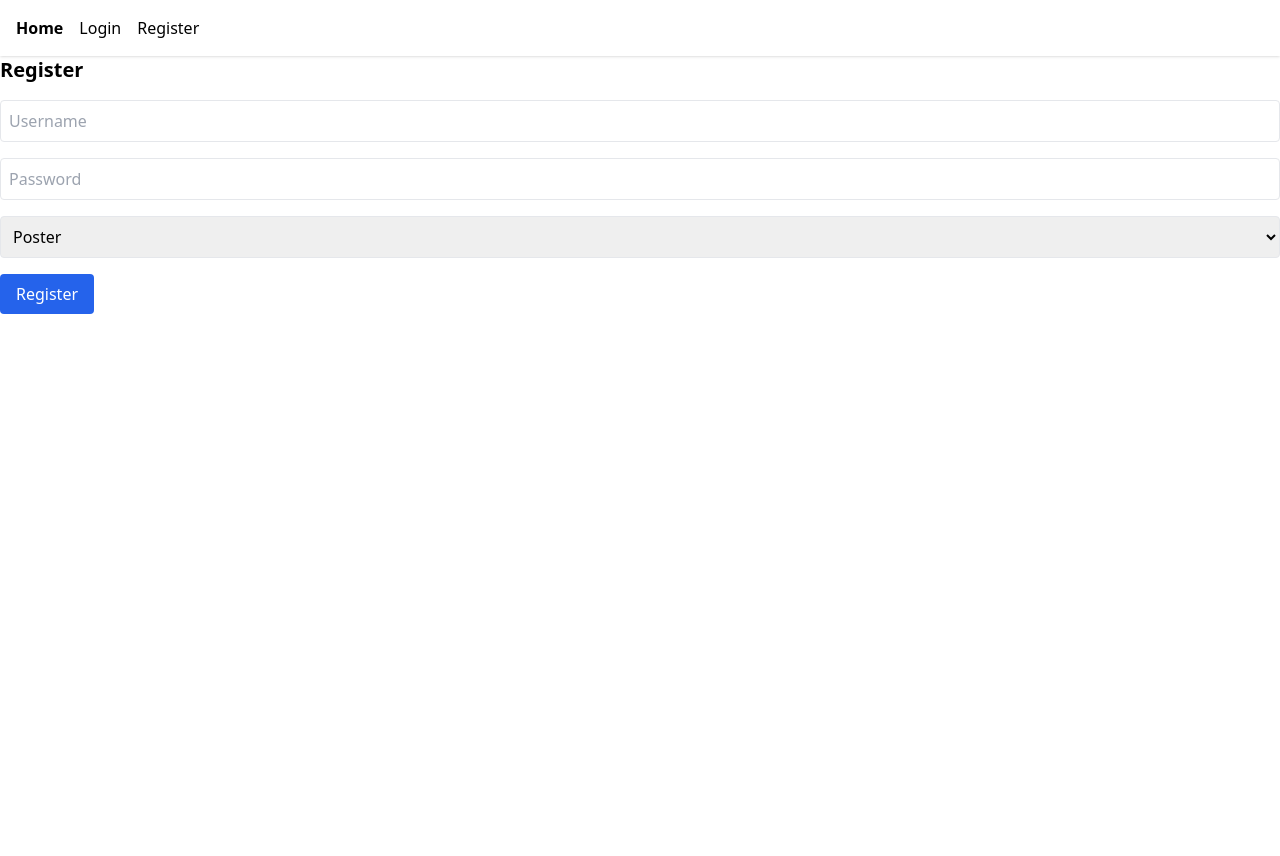
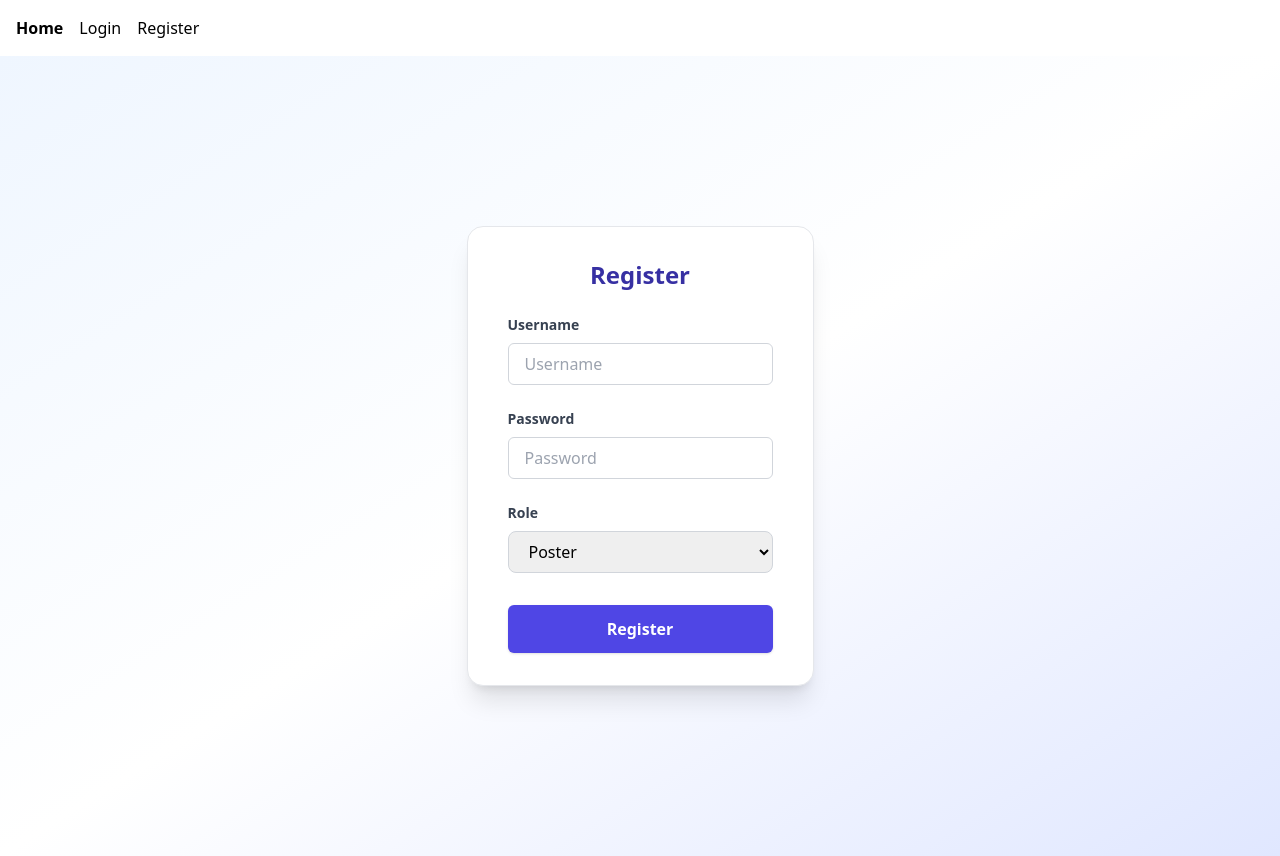
Before and after one commit to namann06/MicroHustle, a React (Create React App) app in the folder frontend/: page /register in a window 1280 px wide. Before the commit the page ends 800 px from the top, so only its background shows below. Built offline with nearby package versions, Linux system fonts and the light colour scheme.

Commit message:
shadcn login register ui

```diff
--- a/frontend/src/pages/Login.js
+++ b/frontend/src/pages/Login.js
@@ -1,21 +1,38 @@
-import React, { useState } from 'react';
+"use client";
+import React from 'react';
+import { useForm } from "react-hook-form";
+import { zodResolver } from "@hookform/resolvers/zod";
+import { z } from "zod";
+import { Button } from "../components/ui/button";
+import { Input } from "../components/ui/input";
+import {
+  Form,
+  FormField,
+  FormItem,
+  FormLabel,
+  FormControl,
+  FormMessage
+} from "../components/ui/form";
 
 function Login({ setCurrentUser }) {
-  const [form, setForm] = useState({ username: '', password: '' });
-  const [error, setError] = useState(null);
+  const FormSchema = z.object({
+    username: z.string().min(1, "Username is required"),
+    password: z.string().min(1, "Password is required")
+  });
 
-  const handleChange = e => {
-    setForm({ ...form, [e.target.name]: e.target.value });
-  };
+  const form = useForm({
+    resolver: zodResolver(FormSchema),
+    defaultValues: { username: '', password: '' },
+  });
+  const [error, setError] = React.useState(null);
 
-  const handleSubmit = async e => {
-    e.preventDefault();
+  async function onSubmit(data) {
     setError(null);
     try {
       const res = await fetch('http://localhost:8080/api/users/login', {
         method: 'POST',
         headers: { 'Content-Type': 'application/json' },
-        body: JSON.stringify(form)
+        body: JSON.stringify(data)
       });
       if (!res.ok) throw new Error('Invalid credentials');
       const user = await res.json();
@@ -24,16 +41,44 @@ function Login({ setCurrentUser }) {
     } catch (err) {
       setError('Invalid username or password');
     }
-  };
+  }
 
   return (
-    <form className="space-y-4" onSubmit={handleSubmit}>
-      <h2 className="text-xl font-bold">Login</h2>
-      {error && <div className="text-red-600">{error}</div>}
-      <input className="w-full p-2 border rounded" name="username" placeholder="Username" value={form.username} onChange={handleChange} required />
-      <input className="w-full p-2 border rounded" name="password" placeholder="Password" type="password" value={form.password} onChange={handleChange} required />
-      <button className="bg-blue-600 text-white px-4 py-2 rounded" type="submit">Login</button>
-    </form>
+    <div className="flex justify-center items-center min-h-screen bg-gradient-to-br from-blue-50 via-white to-indigo-100">
+      <Form {...form}>
+        <form onSubmit={form.handleSubmit(onSubmit)} className="w-full max-w-md bg-white shadow-xl rounded-2xl px-10 py-8 space-y-6 border border-gray-200">
+          <h2 className="text-2xl font-bold mb-6 text-center text-indigo-800">Login</h2>
+          {error && <div className="text-red-600 text-center mb-2">{error}</div>}
+          <FormField
+            control={form.control}
+            name="username"
+            render={({ field }) => (
+              <FormItem>
+                <FormLabel className="block text-sm font-semibold text-gray-700 mb-2">Username</FormLabel>
+                <FormControl>
+                  <Input className="w-full px-4 py-2 border border-gray-300 rounded-lg focus:outline-none focus:ring-2 focus:ring-indigo-400 transition" placeholder="Username" {...field} />
+                </FormControl>
+                <FormMessage className="text-xs text-red-500 mt-1" />
+              </FormItem>
+            )}
+          />
+          <FormField
+            control={form.control}
+            name="password"
+            render={({ field }) => (
+              <FormItem>
+                <FormLabel className="block text-sm font-semibold text-gray-700 mb-2">Password</FormLabel>
+                <FormControl>
+                  <Input type="password" className="w-full px-4 py-2 border border-gray-300 rounded-lg focus:outline-none focus:ring-2 focus:ring-indigo-400 transition" placeholder="Password" {...field} />
+                </FormControl>
+                <FormMessage className="text-xs text-red-500 mt-1" />
+              </FormItem>
+            )}
+          />
+          <Button className="w-full bg-indigo-600 hover:bg-indigo-700 text-white font-bold py-3 px-6 rounded-lg transition duration-200 shadow" type="submit">Login</Button>
+        </form>
+      </Form>
+    </div>
   );
 }
 
--- a/frontend/src/pages/Register.js
+++ b/frontend/src/pages/Register.js
@@ -1,48 +1,106 @@
-import React, { useState } from 'react';
+"use client";
+import React from 'react';
+import { useForm } from "react-hook-form";
+import { zodResolver } from "@hookform/resolvers/zod";
+import { z } from "zod";
+import { Button } from "../components/ui/button";
+import { Input } from "../components/ui/input";
+import {
+  Form,
+  FormField,
+  FormItem,
+  FormLabel,
+  FormControl,
+  FormMessage
+} from "../components/ui/form";
 
 function Register({ setCurrentUser }) {
-  const [form, setForm] = useState({ username: '', password: '', role: 'POSTER' });
-  const [success, setSuccess] = useState(false);
-  const [error, setError] = useState(null);
+  const FormSchema = z.object({
+    username: z.string().min(1, "Username is required"),
+    password: z.string().min(1, "Password is required"),
+    role: z.enum(["POSTER", "HUSTLER"])
+  });
 
-  const handleChange = e => {
-    setForm({ ...form, [e.target.name]: e.target.value });
-  };
+  const form = useForm({
+    resolver: zodResolver(FormSchema),
+    defaultValues: { username: '', password: '', role: 'POSTER' },
+  });
+  const [success, setSuccess] = React.useState(false);
+  const [error, setError] = React.useState(null);
 
-  const handleSubmit = async e => {
-    e.preventDefault();
+  async function onSubmit(data) {
     setSuccess(false);
     setError(null);
     try {
       const res = await fetch('http://localhost:8080/api/users/register', {
         method: 'POST',
         headers: { 'Content-Type': 'application/json' },
-        body: JSON.stringify(form)
+        body: JSON.stringify(data)
       });
       if (!res.ok) throw new Error('Registration failed');
       const user = await res.json();
       setCurrentUser(user);
       localStorage.setItem('currentUser', JSON.stringify(user));
       setSuccess(true);
-      setForm({ username: '', password: '', role: 'POSTER' });
+      form.reset();
     } catch (err) {
       setError('Registration failed');
     }
-  };
+  }
 
   return (
-    <form className="space-y-4" onSubmit={handleSubmit}>
-      <h2 className="text-xl font-bold">Register</h2>
-      {success && <div className="text-green-600">Registration successful! You are now logged in.</div>}
-      {error && <div className="text-red-600">{error}</div>}
-      <input className="w-full p-2 border rounded" name="username" placeholder="Username" value={form.username} onChange={handleChange} required />
-      <input className="w-full p-2 border rounded" name="password" placeholder="Password" type="password" value={form.password} onChange={handleChange} required />
-      <select className="w-full p-2 border rounded" name="role" value={form.role} onChange={handleChange}>
-        <option value="POSTER">Poster</option>
-        <option value="HUSTLER">Hustler</option>
-      </select>
-      <button className="bg-blue-600 text-white px-4 py-2 rounded" type="submit">Register</button>
-    </form>
+    <div className="flex justify-center items-center min-h-screen bg-gradient-to-br from-blue-50 via-white to-indigo-100">
+      <Form {...form}>
+        <form onSubmit={form.handleSubmit(onSubmit)} className="w-full max-w-md bg-white shadow-xl rounded-2xl px-10 py-8 space-y-6 border border-gray-200">
+          <h2 className="text-2xl font-bold mb-6 text-center text-indigo-800">Register</h2>
+          {success && <div className="text-green-600 text-center mb-2">Registration successful! You are now logged in.</div>}
+          {error && <div className="text-red-600 text-center mb-2">{error}</div>}
+          <FormField
+            control={form.control}
+            name="username"
+            render={({ field }) => (
+              <FormItem>
+                <FormLabel className="block text-sm font-semibold text-gray-700 mb-2">Username</FormLabel>
+                <FormControl>
+                  <Input className="w-full px-4 py-2 border border-gray-300 rounded-lg focus:outline-none focus:ring-2 focus:ring-indigo-400 transition" placeholder="Username" {...field} />
+                </FormControl>
+                <FormMessage className="text-xs text-red-500 mt-1" />
+              </FormItem>
+            )}
+          />
+          <FormField
+            control={form.control}
+            name="password"
+            render={({ field }) => (
+              <FormItem>
+                <FormLabel className="block text-sm font-semibold text-gray-700 mb-2">Password</FormLabel>
+                <FormControl>
+                  <Input type="password" className="w-full px-4 py-2 border border-gray-300 rounded-lg focus:outline-none focus:ring-2 focus:ring-indigo-400 transition" placeholder="Password" {...field} />
+                </FormControl>
+                <FormMessage className="text-xs text-red-500 mt-1" />
+              </FormItem>
+            )}
+          />
+          <FormField
+            control={form.control}
+            name="role"
+            render={({ field }) => (
+              <FormItem>
+                <FormLabel className="block text-sm font-semibold text-gray-700 mb-2">Role</FormLabel>
+                <FormControl>
+                  <select {...field} className="w-full px-4 py-2 border border-gray-300 rounded-lg focus:outline-none focus:ring-2 focus:ring-indigo-400 transition">
+                    <option value="POSTER">Poster</option>
+                    <option value="HUSTLER">Hustler</option>
+                  </select>
+                </FormControl>
+                <FormMessage className="text-xs text-red-500 mt-1" />
+              </FormItem>
+            )}
+          />
+          <Button className="w-full bg-indigo-600 hover:bg-indigo-700 text-white font-bold py-3 px-6 rounded-lg transition duration-200 shadow" type="submit">Register</Button>
+        </form>
+      </Form>
+    </div>
   );
 }
 
```
